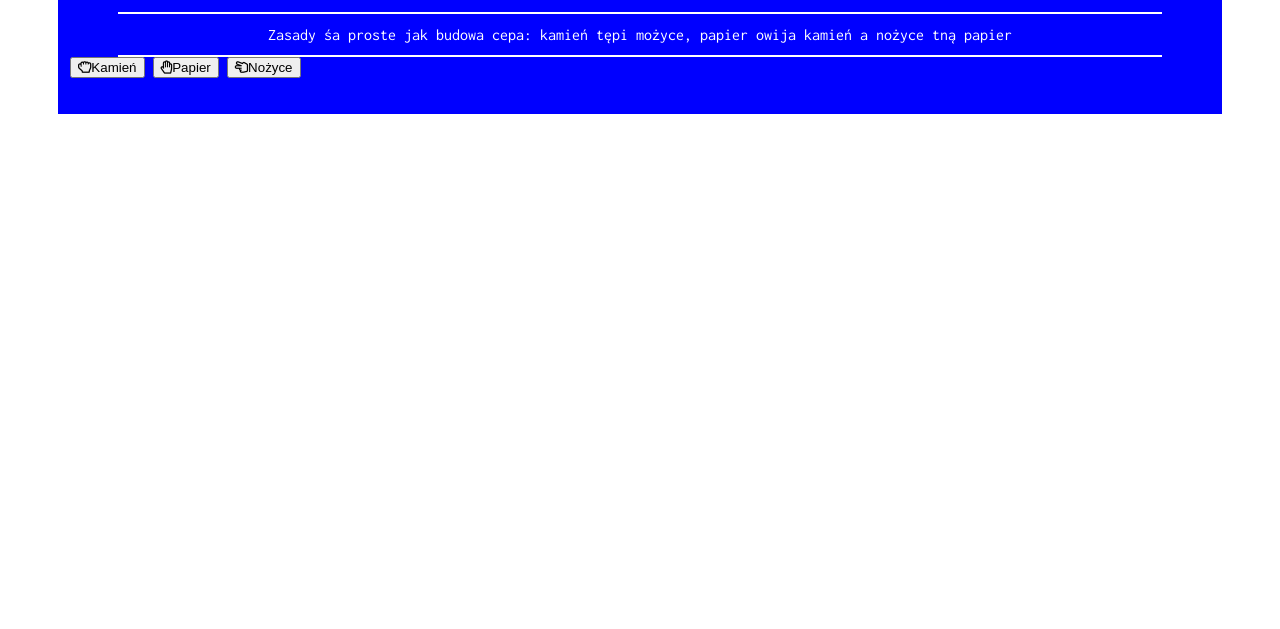
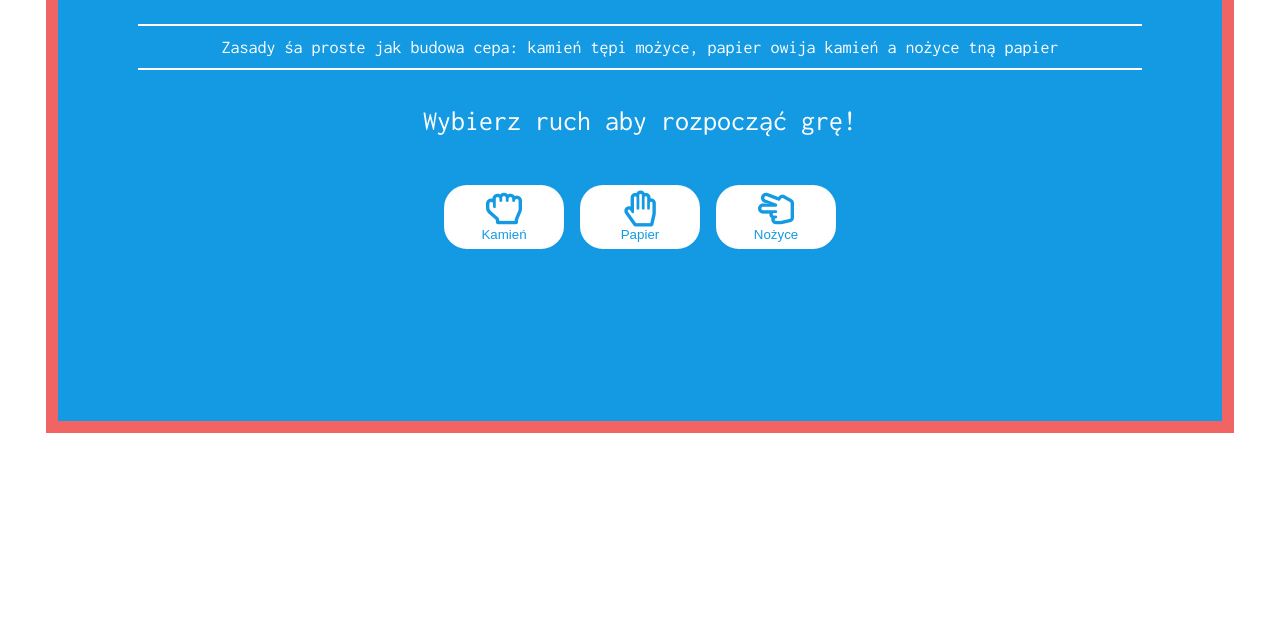
Before and after one commit to Akagi80/javascript-prework, a website: page index.html in a window 1280 px wide. Shown: the part 171-800 px from the top of the page. Drawn offline with Linux system fonts and the light colour scheme.

Commit message:
Change welcone/btns in html Add text and btn styles

```diff
--- a/index.html
+++ b/index.html
@@ -11,12 +11,13 @@
 	<div class="container">
 		<div class="welcome">
 			<h2>Zagrajmy w kamień, papier, nożyce!</h2>
-			<p>Zasady śa proste jak budowa cepa: kamień tępi możyce, papier owija kamień a nożyce tną papier</p>
+			<p class="rulez">Zasady śa proste jak budowa cepa: kamień tępi możyce, papier owija kamień a nożyce tną papier</p>
+			<p class="info">Wybierz ruch aby rozpocząć grę!</p>
 		</div>
-		<div id="buttons">
-			<button id="button play-rock"><i class="far fa-hand-rock"></i>Kamień</button>
-			<button id="button play-paper"><i class="far fa-hand-paper"></i>Papier</button>
-			<button id="button play-scissors"><i class="far fa-hand-scissors"></i>Nożyce</button>
+		<div class="btns" id="buttons">
+			<button class="btn" id="button play-rock"><i class="far fa-hand-rock"></i><br>Kamień</button>
+			<button class="btn" id="button play-paper"><i class="far fa-hand-paper"></i><br>Papier</button>
+			<button class="btn" id="button play-scissors"><i class="far fa-hand-scissors"></i><br>Nożyce</button>
 		</div>
 		<div id="messages"></div>
 	</div>
--- a/sass/style.scss
+++ b/sass/style.scss
@@ -1,33 +1,61 @@
 $font-text: 'Inconsolata', monospace;
 $font-header: 'Signika', sans-serif;
 $color-one: #ffffff;
-$color-two: #0097e6;
-$color-three: #ff5252;
+$color-two: #139ae2;
+$color-three: #f06464;
 
 
 body {
     font-family: $font-text;
+    color: $color-one;
+    font-size: 24px;
 }
 
 .container {
     max-width: 1140px;
+    min-height: 500px;
     padding: 0 20px;
     margin: 0 auto;
     padding: 36px 12px;
-    background-color: blue;
+    background-color: $color-two;
+    text-align: center;
+    border: 12px solid $color-three;
     .welcome {
-        color: $color-one;
-        text-align: center;
         h2 {
             font-family: $font-header;
             font-size: 48px;
         }
-        p {
+        .rulez {
+            font-size: 18px;
+            margin: 0 68px;
+            padding: 12px 0;
             border: 2px solid $color-one;
-            margin: 0 48px;
-            padding: 12px 0;
             border-left: none;
             border-right: none;
         }
+        .info {
+            margin-top: 36px;
+            font-size: 28px;
+        }
+    }
+    .btns {
+        margin: 48px;
+        .btn {
+            background-color: $color-one;
+            color: $color-two;
+            border: 2px solid $color-two;
+            height: 68px;
+            width: 124px;
+            border-radius: 25px;
+            transition: 1s;
+            outline: 0;
+            &:hover {
+                color: $color-one;
+                background-color: $color-three;
+            }
+            i {
+                font-size: 36px;
+            }
+        }
     }
 }
```
Also changed, not shown: css/style.css, 1 other file.
